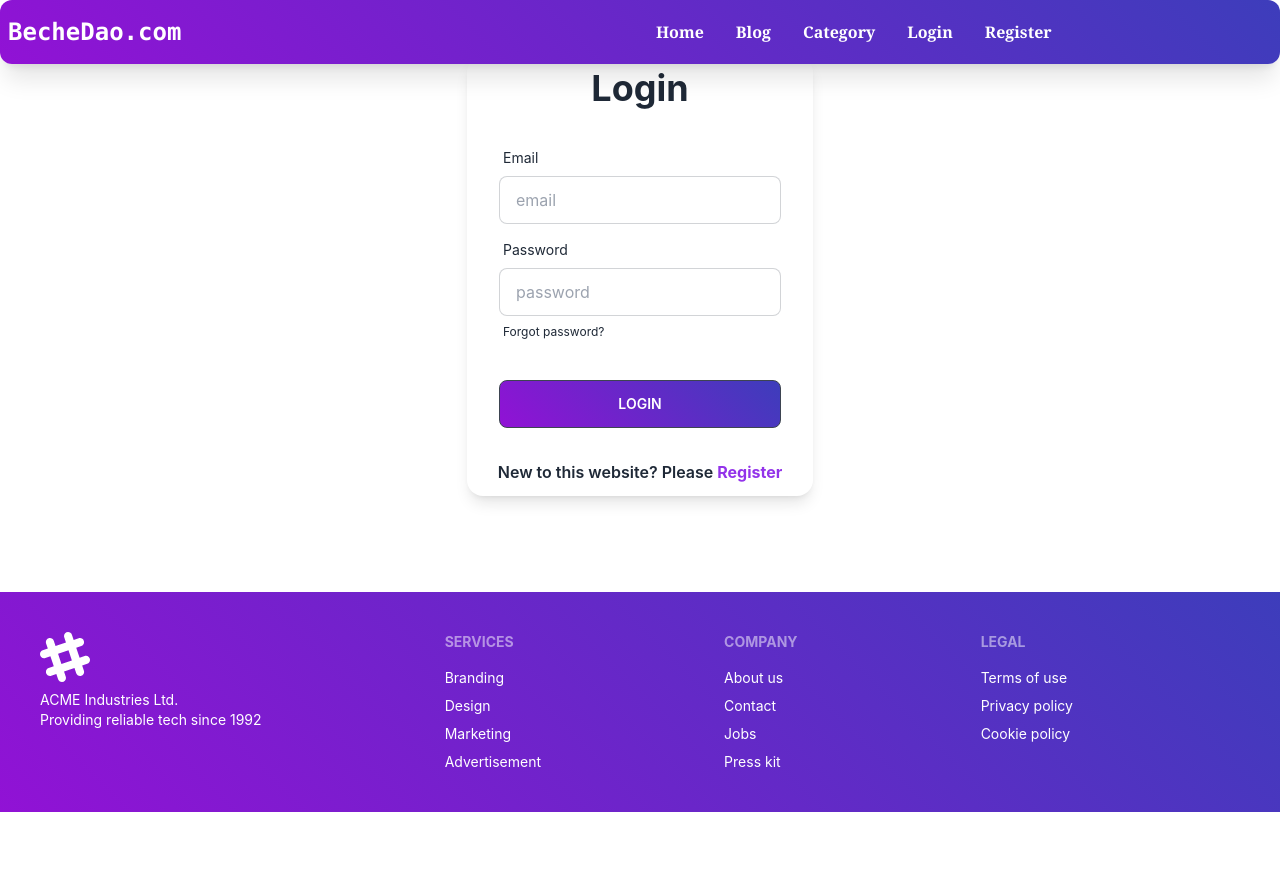
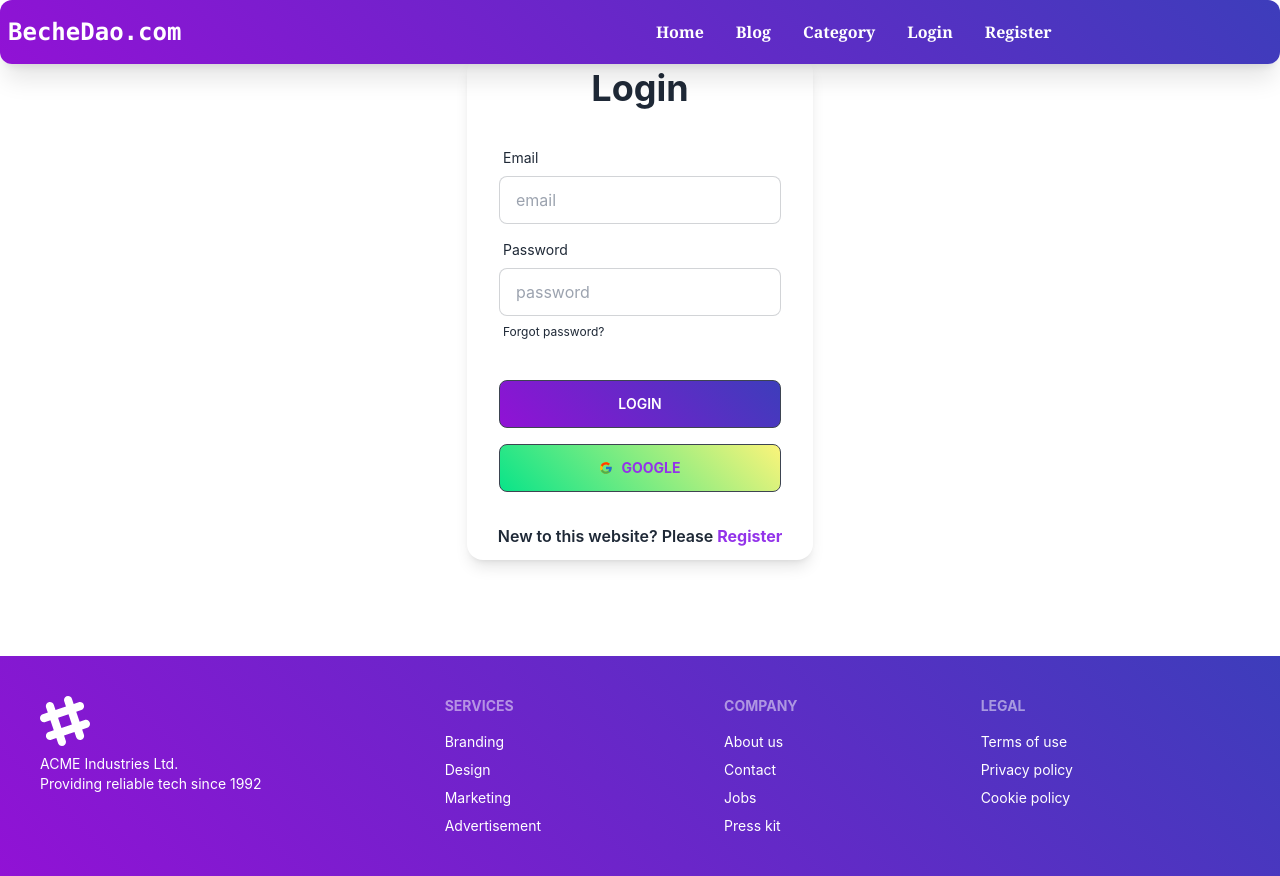
Before and after one commit to JulianaTonu/Resale-website-client, a React (Create React App) app: page /login in a window 1280 px wide. Before the commit the page ends 812 px from the top, so only its background shows below. Built offline with nearby package versions, Linux system fonts and the light colour scheme.

Commit message:
googlesignIn

```diff
--- a/package.json
+++ b/package.json
@@ -10,6 +10,7 @@
     "firebase": "^9.14.0",
     "react": "^18.2.0",
     "react-dom": "^18.2.0",
+    "react-icons": "^4.6.0",
     "react-router-dom": "^6.4.3",
     "react-scripts": "5.0.1",
     "web-vitals": "^2.1.4"
--- a/src/components/Shared/Header.css
+++ b/src/components/Shared/Header.css
@@ -4,3 +4,7 @@
 .indx{
     z-index: 1;
 }
+
+.bg1{
+    background: linear-gradient(45deg, rgb(9, 228, 137), rgb(251, 244, 122));
+}
--- a/src/components/Shared/Login.js
+++ b/src/components/Shared/Login.js
@@ -1,10 +1,10 @@
 import React, { useContext } from 'react';
 import { Link } from 'react-router-dom';
 import { AuthContext } from '../context/AuthProvider';
-
+import { FcGoogle } from "react-icons/fc";
 
 const Login = () => {
-const {signIn} =useContext(AuthContext)
+const {signIn,signInWithGoogle} =useContext(AuthContext)
     const handleSubmit = event =>{
         event.preventDefault()
         const form =event.target
@@ -19,6 +19,17 @@ const {signIn} =useContext(AuthContext)
         console.log('login user', user)
         })
         .catch(err=>console.error(err))
+      }
+        const handleGooglesignIn=()=>{
+
+          signInWithGoogle ()
+        .then(result=>{
+        const user = result.user
+        console.log(user)
+      })
+      .catch(err=>console.error(err))
+
+
     }
 
     return (
@@ -50,12 +61,17 @@ const {signIn} =useContext(AuthContext)
 
               <div className="form-control mt-6">
                 <input type="submit" value="Login" className="btn bg"/>
+              </div>
 
+      {/* //googlesignIn */}
+           <div className="form-control mt-2">
 
-              </div>
+            <button className="btn text-purple-600 font-bold bg1 " type="submit" onClick={handleGooglesignIn}><FcGoogle/><span className='ml-2'>Google</span></button>
+               </div>
+
             </form>
 
-            <p className=' text-center font-semibold '>New to this website? Please <Link className='text-purple-600 font-bold' to='/register'>Register</Link></p>
+            <p className=' text-center font-semibold  '>New to this website? Please <Link className='text-purple-600 font-bold' to='/register'>Register</Link></p>
           </div>
         </div>
       </div>
--- a/src/components/context/AuthProvider.js
+++ b/src/components/context/AuthProvider.js
@@ -1,12 +1,14 @@
 import React, { createContext } from 'react';
 import app from '../../firebase/firebase.config';
-import {createUserWithEmailAndPassword, getAuth, signInWithEmailAndPassword} from 'firebase/auth';
+import {createUserWithEmailAndPassword, getAuth, GoogleAuthProvider, signInWithEmailAndPassword, signInWithPopup} from 'firebase/auth';
 
 
 export const AuthContext =createContext()
 const auth =getAuth(app)
 export const AuthProvider = ({children}) => {
 
+
+const googleProvider = new GoogleAuthProvider()
 
 const user={displayName:'tonu'}
 
@@ -21,7 +23,13 @@ const signIn =(email, password)=>{
     return signInWithEmailAndPassword(auth, email, password)
 }
 
-const authInfo={user,createUser,signIn}
+
+    //googlesignIN
+    const signInWithGoogle =()=>{
+        return signInWithPopup(auth, googleProvider)
+    }
+
+const authInfo={user,createUser,signIn,signInWithGoogle}
 
     return (
 
```
Also changed, not shown: 1 other file (tests, documents, lock files or other folders).
